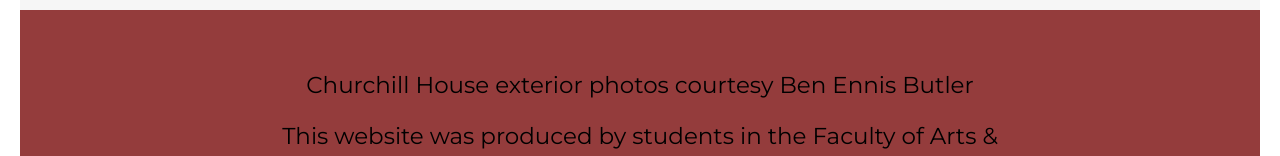
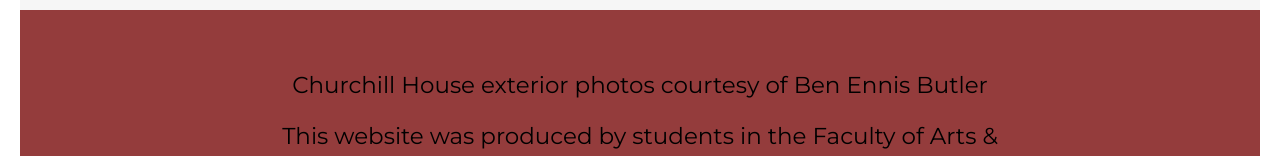
Before and after one commit to JBar-mmmmm/Churchill-House, a plain HTML site: page index.html in a window 1280 px wide. Shown: the part 2517-2673 px from the top of the page. Drawn offline with nearby package versions, Linux system fonts and the light colour scheme.

Commit message:
forgot to update one credit

```diff
--- a/index.html
+++ b/index.html
@@ -51,7 +51,7 @@
 
         <footer>
             <div class="wrapper">
-                <p>Churchill House exterior photos courtesy Ben Ennis Butler</p>
+                <p>Churchill House exterior photos courtesy of Ben Ennis Butler</p>
                 <p>This website was produced by students in the Faculty of Arts &amp; Design, University of Canberra, 2021.</p>
             </div>
         </footer>
```
